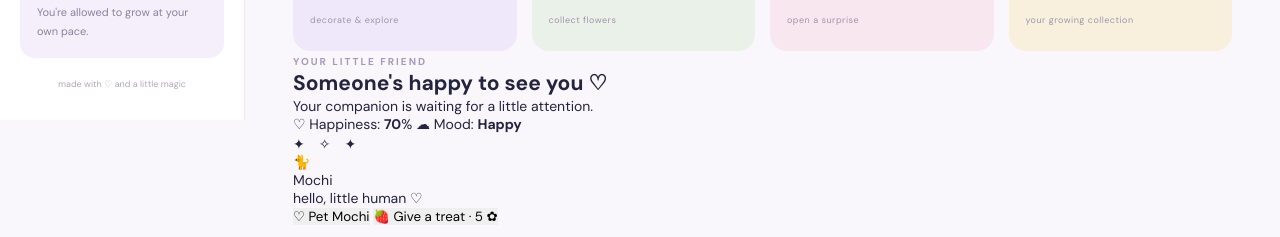
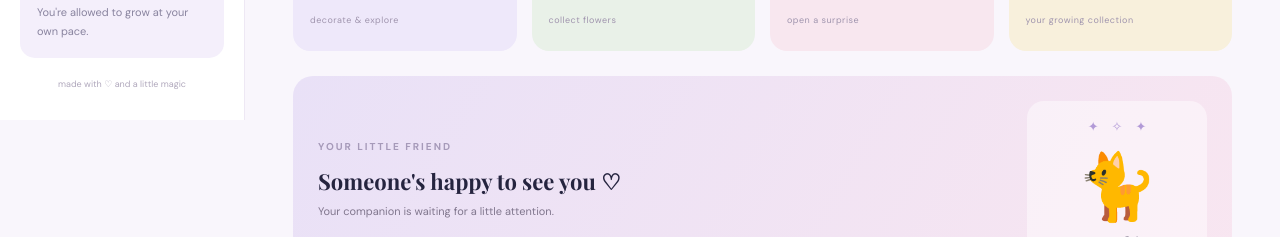
Before and after one commit to tejashwi777/Little-things-club, a plain HTML site: page index.html in a window 1280 px wide. Shown: the part 680-917 px from the top of the page. Drawn offline with nearby package versions, Linux system fonts and the light colour scheme.

Commit message:
update style.css

```diff
--- a/style.css
+++ b/style.css
@@ -840,3 +840,147 @@ footer {
     .room-controls { align-items: flex-start; gap: 10px; }
     .room-controls button { padding: 10px; }
 }
+
+/* LITTLE COMPANION */
+
+.companion-card {
+    margin-top: 25px;
+    background: linear-gradient(120deg, #e9e1f7, #f9e6f0);
+    border-radius: 20px;
+    padding: 25px;
+    display: grid;
+    grid-template-columns: 1fr 180px;
+    gap: 15px;
+    position: relative;
+    overflow: hidden;
+}
+
+.companion-intro {
+    align-self: center;
+}
+
+.companion-intro h2 {
+    font-family: 'Playfair Display', serif;
+    font-size: 22px;
+    margin: 12px 0 8px;
+}
+
+.companion-intro p {
+    font-size: 11px;
+    color: #81778e;
+}
+
+.companion-stats {
+    display: flex;
+    flex-wrap: wrap;
+    gap: 10px;
+    margin-top: 22px;
+}
+
+.companion-stats span {
+    background: #ffffffa8;
+    padding: 9px 12px;
+    border-radius: 20px;
+    color: #816e9f;
+    font-size: 10px;
+}
+
+.pet-area {
+    text-align: center;
+    background: #ffffff70;
+    border-radius: 17px;
+    padding: 15px;
+    position: relative;
+}
+
+.pet-character {
+    font-size: 65px;
+    margin-top: 10px;
+    cursor: pointer;
+    animation: petFloat 2.5s ease-in-out infinite;
+}
+
+@keyframes petFloat {
+    50% { transform: translateY(-8px); }
+}
+
+.pet-character.excited {
+    animation: petBounce .45s ease;
+}
+
+@keyframes petBounce {
+    50% { transform: translateY(-18px) scale(1.12); }
+}
+
+.pet-name {
+    font-family: 'Playfair Display', serif;
+    font-size: 16px;
+    margin-top: 3px;
+}
+
+.pet-bubble {
+    background: white;
+    border-radius: 10px;
+    padding: 8px;
+    margin-top: 9px;
+    font-size: 10px;
+    color: #8b78a8;
+}
+
+.pet-sparkles {
+    color: #b29ad7;
+    font-size: 13px;
+}
+
+.pet-actions {
+    grid-column: 1 / -1;
+    display: flex;
+    gap: 10px;
+}
+
+.pet-actions button {
+    background: #fff;
+    color: #826eac;
+    border-radius: 10px;
+    padding: 11px 16px;
+    font-size: 11px;
+    font-weight: 600;
+}
+
+.pet-actions button:hover {
+    background: #f7efff;
+}
+
+/* ROOM DECORATIONS */
+
+.room-decoration {
+    position: absolute;
+    z-index: 5;
+    font-size: 30px;
+    cursor: pointer;
+    transform: translate(-50%, -50%);
+    animation: appear .3s ease;
+}
+
+.room-decoration:hover {
+    transform: translate(-50%, -50%) scale(1.2);
+}
+
+@media (max-width: 700px) {
+    .companion-card {
+        grid-template-columns: 1fr 120px;
+        padding: 16px;
+    }
+
+    .companion-intro h2 {
+        font-size: 17px;
+    }
+
+    .pet-character {
+        font-size: 48px;
+    }
+
+    .pet-actions {
+        flex-wrap: wrap;
+    }
+}
```
